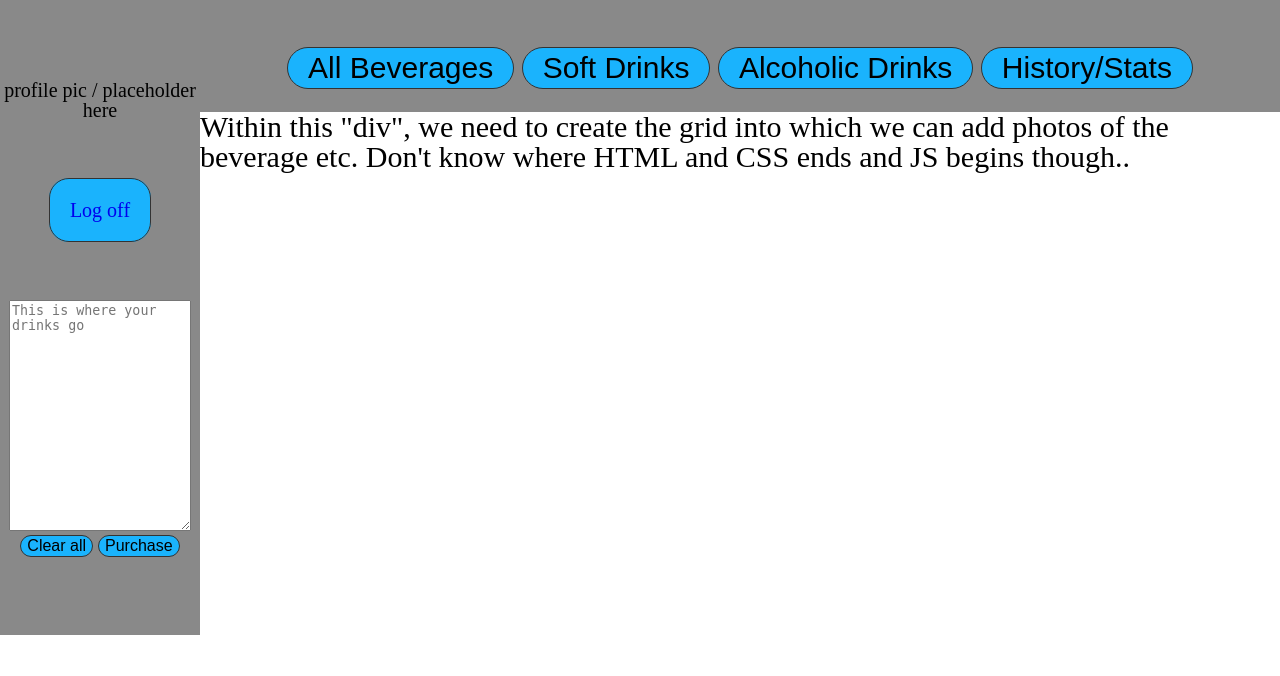
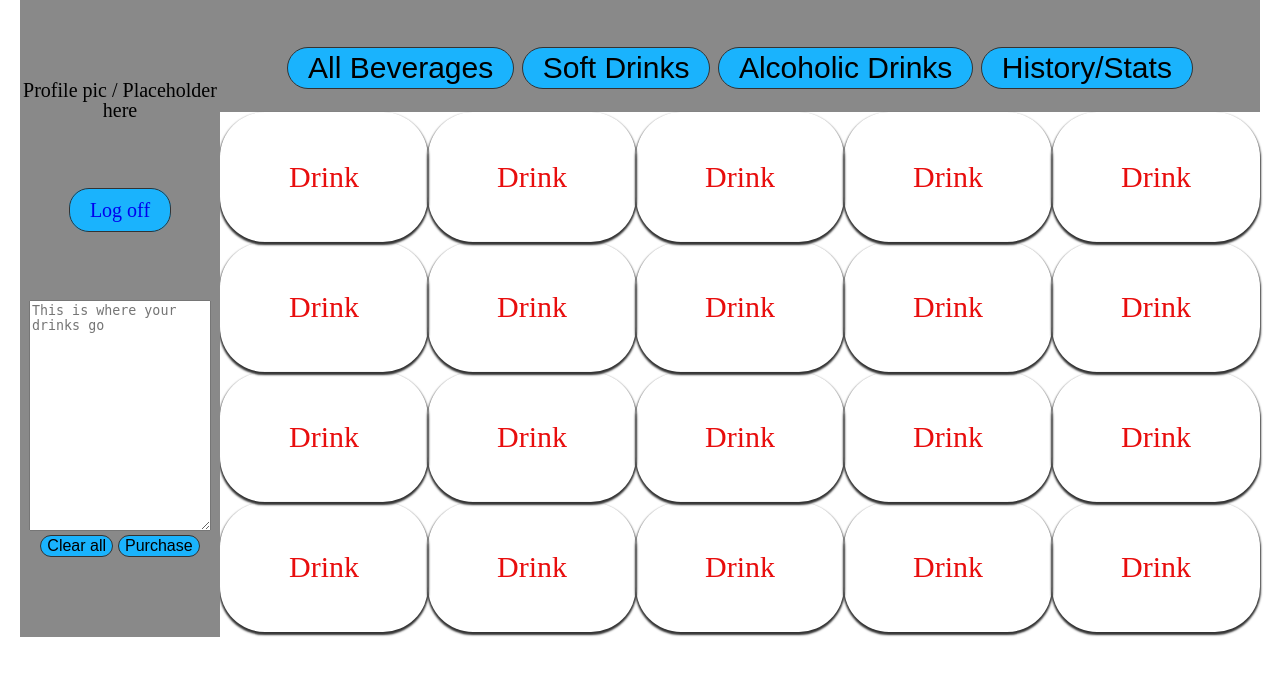
Before and after one commit to LaChapeliere/ipup, a PHP site: page /html/index.html in a window 1280 px wide. Shown: the top 676 px of the page. Run offline with PHP 8.4, Linux system fonts and the light colour scheme.

Commit message:
edited hover and box shadowing

```diff
--- a/css/style.css
+++ b/css/style.css
@@ -2,6 +2,16 @@
 
 html {
 	font-size: 30px;
+}
+
+#wrapper {
+	margin-left:auto;
+	margin-right:auto;
+	width:1240px;
+}
+
+header {
+	position: static;
 }
 
 header dt {
@@ -16,7 +26,7 @@ header button {
 	background-color:#1ab3fd ;
 }
 
-header dt:hover {
+header button:hover {
 	color: #1330ee;
 }
 
@@ -41,7 +51,7 @@ header {
     position:absolute;
     top:0; bottom:0; left:0;
     width:200px;
-    height: 635px;
+    height: 637px;
     background-color:#898989;
     text-align: center;
     margin: 0 auto;
@@ -49,18 +59,18 @@ header {
 
 #sidebar_header {
 	margin-top: 4em;
+	margin-right: auto;
 	}
 
 #sidebar_header2 {
 	margin-top: 4em;
-
 	}
 
 #sidebar_header2 a {
 	margin-top: 4em;
 	border: 1px solid #333;
 	border-radius: 1em;
-	padding: 1em;
+	padding: .5em 1em .5em;
 	background-color: #1ab3fd ;
 	}
 
@@ -84,9 +94,27 @@ header {
 }
 
 #content {
+	height: 520px;
+}
 
-	}
+#content table {
+	width: 100%;
+	height: 100%;
+}
 
+#content tr {
+	text-align: center;
+	margin: 2px 10px;
+}
+
+#content td {
+   border-radius: 1.5em;
+   box-shadow: 0 2px 2px 1px #333;
+   text-align: center;
+   vertical-align: middle;
+   color: #e80d0d;
+   padding: 0px;
+}
 
 #sidebar div {
 	font-size: 20px;
--- a/html/index.html
+++ b/html/index.html
@@ -10,6 +10,7 @@
 	<script>
 		docLoaded(indexPageLoaded);
 	</script>
+	<div id="wrapper">
 	<div class="container">
 		<header id="Top bar">
 		<dl>
@@ -19,9 +20,10 @@
 			<dt><button>History/Stats</button></dt>
 		</dl>
 		</header>
+
    		<div id="sidebar">
    			<div id="sidebar_header">
-   				profile pic / placeholder here
+   				Profile pic / Placeholder here
 
    			</div>
    			<div id="sidebar_header2">
@@ -38,7 +40,41 @@
 
    			</div>
    		</div>
-   		<div id="content">Within this "div", we need to create the grid into which we can add photos of the beverage etc. Don't know where HTML and CSS ends and JS begins though.. </div>
+   		<div id="content">
+   			<table>
+   			<tr>
+   				<td>Drink</td>
+   				<td>Drink</td>
+   				<td>Drink</td>
+   				<td>Drink</td>
+   				<td>Drink</td>
+   			</tr>
+   			<tr>
+   				<td>Drink</td>
+   				<td>Drink</td>
+   				<td>Drink</td>
+   				<td>Drink</td>
+   				<td>Drink</td>
+   			</tr>
+   			<tr>
+   				<td>Drink</td>
+   				<td>Drink</td>
+   				<td>Drink</td>
+   				<td>Drink</td>
+   				<td>Drink</td>
+   			</tr>
+   			<tr>
+   				<td>Drink</td>
+   				<td>Drink</td>
+   				<td>Drink</td>
+   				<td>Drink</td>
+   				<td>Drink</td>
+   			</tr>
+   			</table>
+
+
+   		</div>
+	</div>
 	</div>
 
 
```
